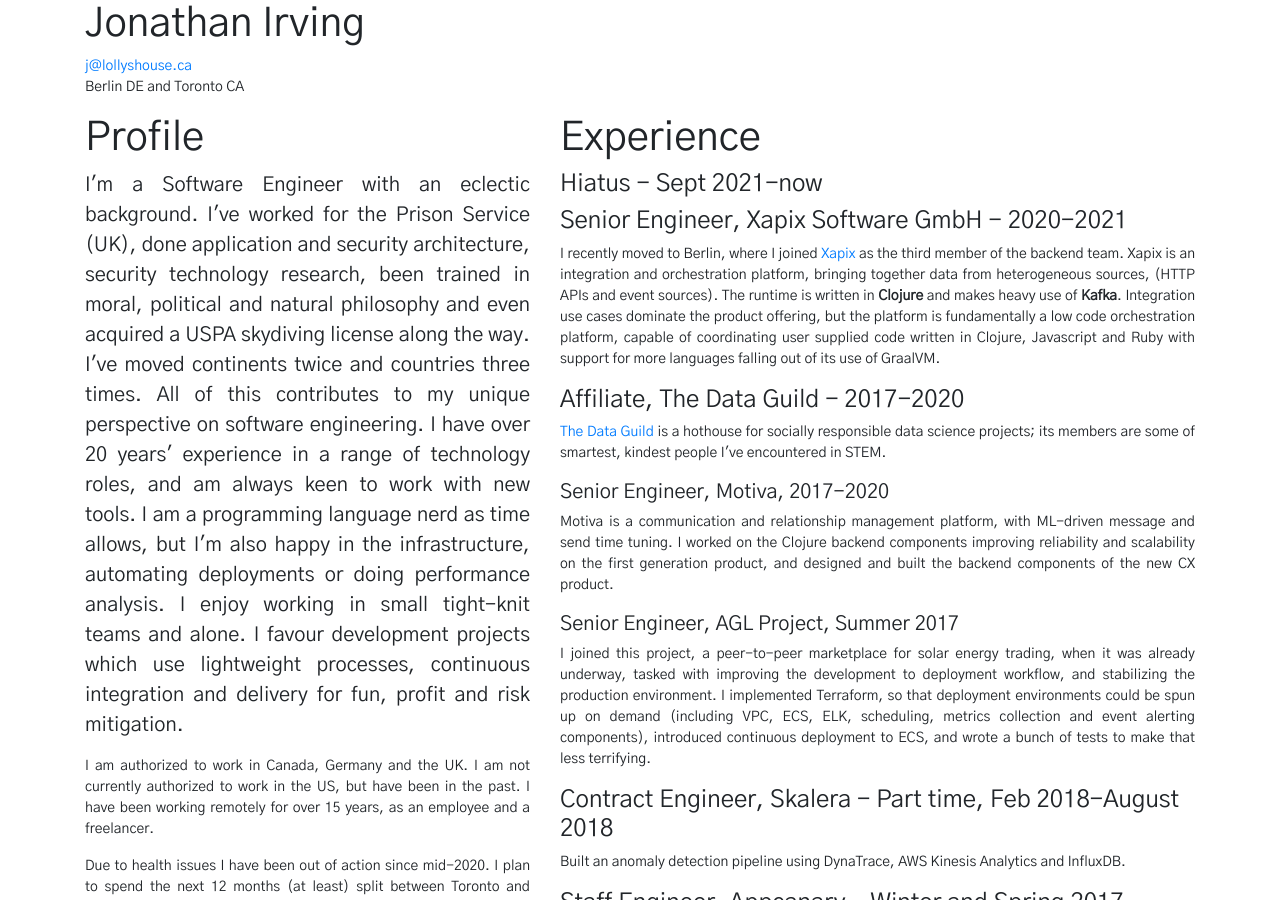
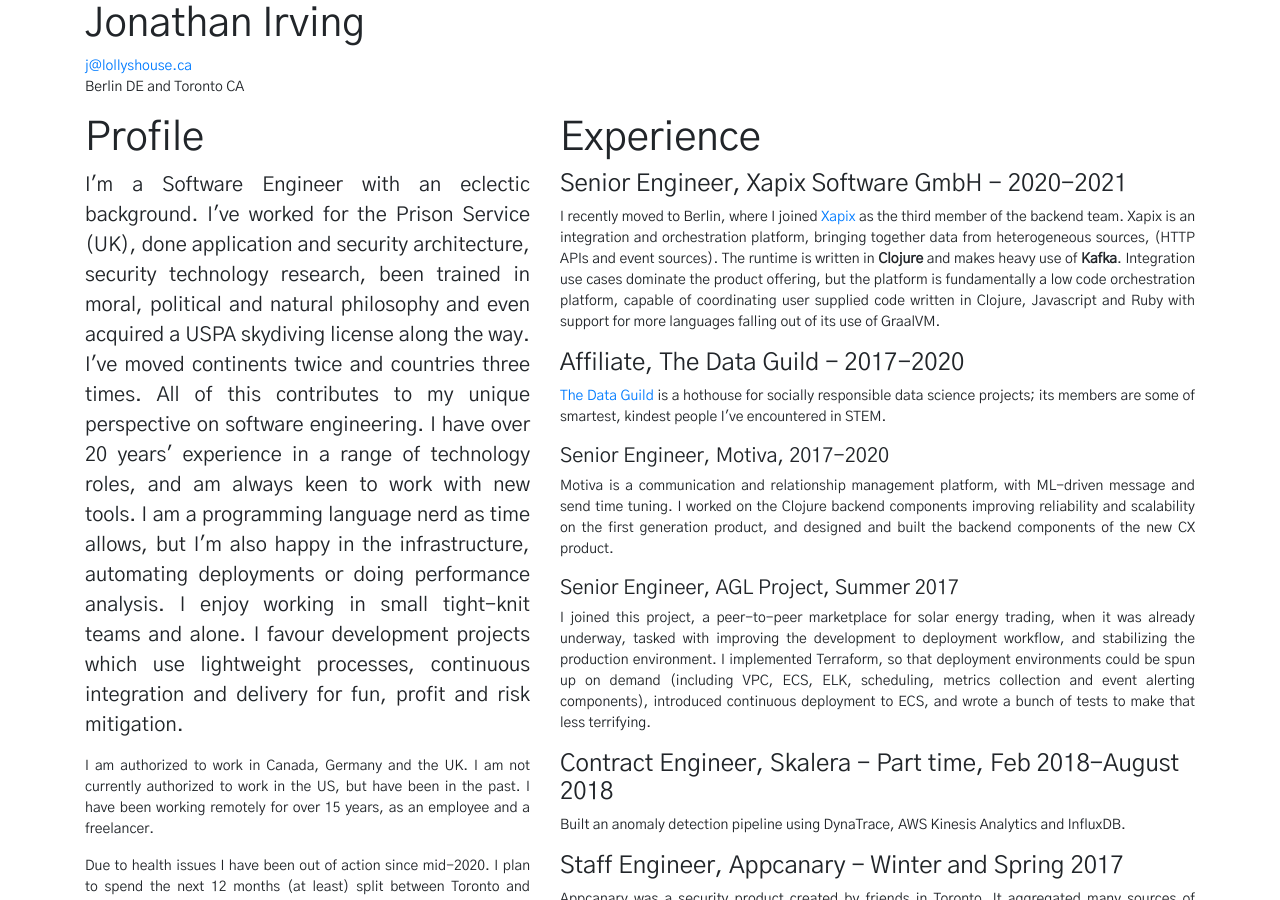
Before and after one commit to j0ni/j0ni.github.io, a Jekyll site: the page built from resume.html, in a window 1280 px wide and 900 px high. Built offline with Jekyll 4.4.1, drawn with Linux system fonts in a browser that asks for light colours.

Commit message:
Remove pointless section

```diff
--- a/resume.html
+++ b/resume.html
@@ -133,10 +133,6 @@
 
     <section id="experience">
       <h1>Experience</h1>
-
-      <section>
-        <h4>Hiatus - Sept 2021-now</h4>
-      </section>
 
       <section>
         <h4>Senior Engineer, Xapix Software GmbH - 2020-2021</h4>
```
